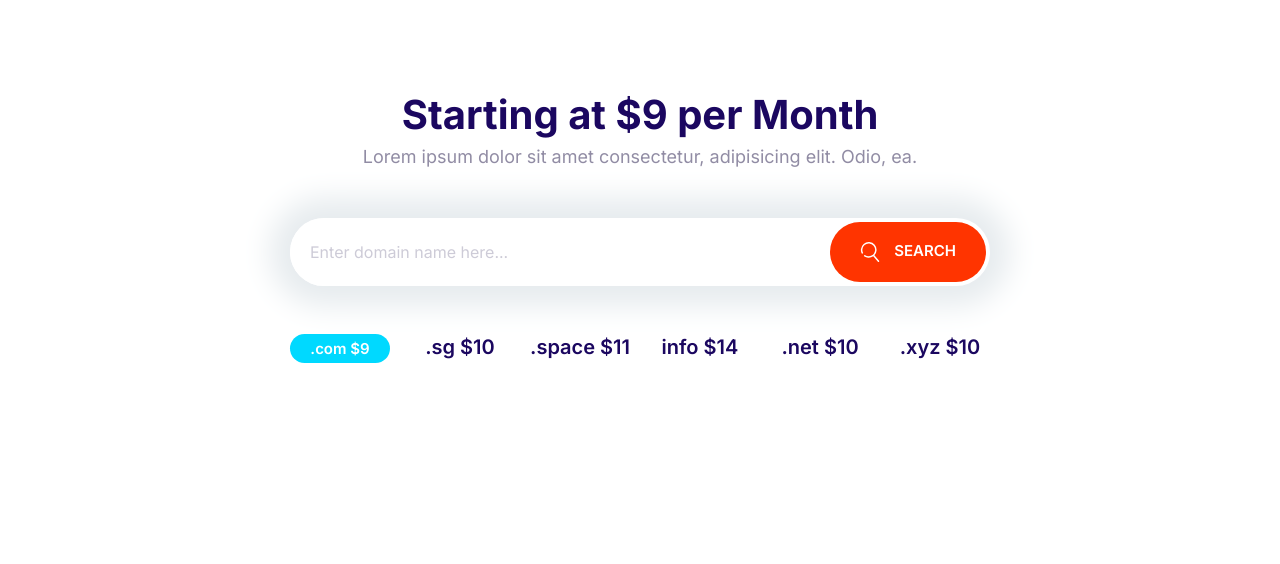
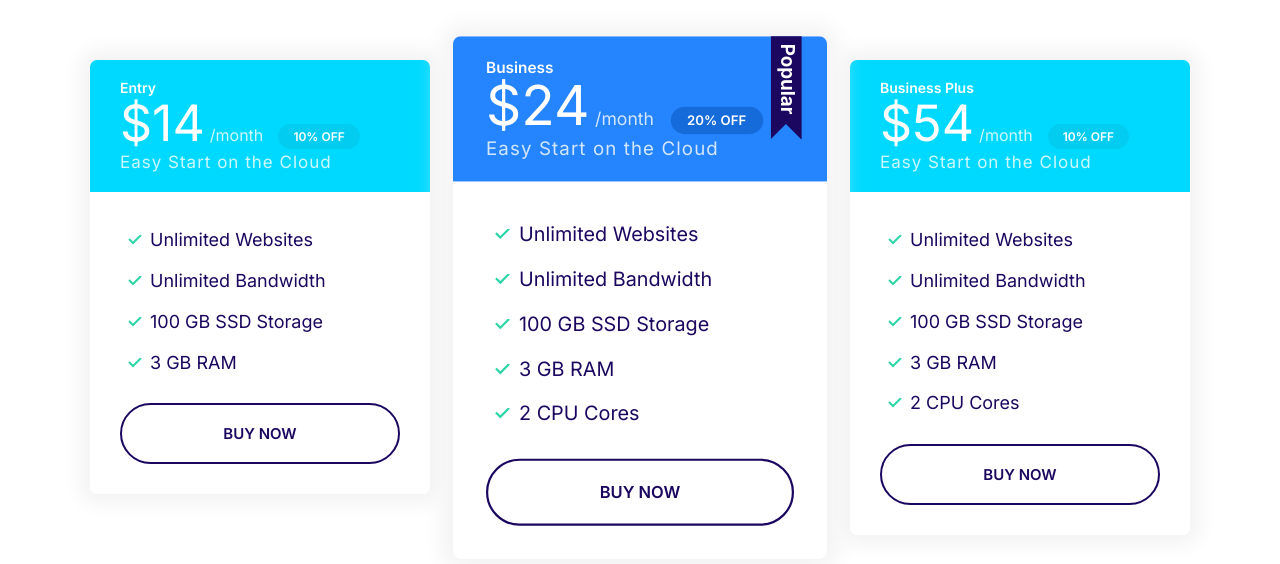
Before and after one commit to jodamo16/first-practice, a plain HTML site: page index.html in a window 1280 px wide. Drawn offline with Linux system fonts and the light colour scheme.

Commit message:
building the plans block.

```diff
--- a/CSS/styles.css
+++ b/CSS/styles.css
@@ -109,7 +109,7 @@ a {
 }
 
 .badge--primary {
-  background: var(--color-primary);
+  background: #166bda;
   color: var(--color-white);
 }
 
@@ -277,6 +277,7 @@ a {
   outline: 0;
   color: var(--color-headings);
   font-size: 2rem;
+  width: 100%;
 }
 
 ::placeholder {
@@ -332,6 +333,10 @@ a {
 }
 
 /*Plans*/
+.plan {
+  transition: transform 0.2s ease-out;
+}
+
 .plan__name {
   color: var(--color-white);
   font-size: 2.4rem;
@@ -362,6 +367,10 @@ a {
   margin-bottom: 2rem;
 }
 
+.plan--popular {
+  transform: scale(1.1);
+}
+
 .plan--popular .card__header {
   position: relative;
 }
@@ -373,6 +382,14 @@ a {
   position: absolute;
   top: -6px;
   right: 5%;
+}
+
+.plan:hover {
+  transform: scale(1.05);
+}
+
+.plan--popular:hover {
+  transform: scale(1.15);
 }
 
 @media screen and (min-width: 1024px) {
@@ -723,3 +740,15 @@ a {
     grid-template-columns: repeat(auto-fit, minmax(10rem, 1fr));
   }
 }
+
+/*plans block*/
+.block-plans .grid {
+  gap: 8rem 4rem;
+}
+
+.block-plans .card {
+  max-width: 500px;
+  margin: 0 auto;
+}
+
+/*features block*/
--- a/index.html
+++ b/index.html
@@ -15,34 +15,71 @@
     <link rel="stylesheet" href="./CSS/styles.css" />
   </head>
   <body>
-    <section class="block container block-domain">
-      <header class="block__header">
-        <h2>Starting at $9 per Month</h2>
-        <p>
-          Lorem ipsum dolor sit amet consectetur, adipisicing elit. Odio, ea.
-        </p>
-      </header>
-      <div class="input-group">
-        <input
-          class="input"
-          type="text"
-          placeholder="Enter domain name here..."
-        />
-        <button class="btn btn--accent">
-          <svg class="icon icon--white">
-            <use xlink:href="images/sprite.svg#search"></use>
-          </svg>
-          search
-        </button>
+    <section class="block container block-plans">
+      <div class="grid grid--1x3">
+        <div class="plan">
+          <div class="card card--secondary">
+            <header class="card__header">
+              <h3 class="plan__name">Entry</h3>
+              <span class="plan__price">$14</span>
+              <span class="plan__billing-cycle">/month</span>
+              <span class="badge badge--secondary badge--small">10% OFF</span>
+              <span class="plan__description">Easy Start on the Cloud</span>
+            </header>
+            <div class="card__body">
+              <ul class="list list--tick">
+                <li class="list__item">Unlimited Websites</li>
+                <li class="list__item">Unlimited Bandwidth</li>
+                <li class="list__item">100 GB SSD Storage</li>
+                <li class="list__item">3 GB RAM</li>
+              </ul>
+              <button class="btn btn--outline btn--block">Buy Now</button>
+            </div>
+          </div>
+        </div>
+        <div class="plan plan--popular">
+          <div class="card card--primary">
+            <header class="card__header">
+              <h3 class="plan__name">Business</h3>
+              <span class="plan__price">$24</span>
+              <span class="plan__billing-cycle">/month</span>
+              <span class="badge badge--primary badge--small">20% OFF</span>
+              <span class="plan__description">Easy Start on the Cloud</span>
+            </header>
+            <div class="card__body">
+              <ul class="list list--tick">
+                <li class="list__item">Unlimited Websites</li>
+                <li class="list__item">Unlimited Bandwidth</li>
+                <li class="list__item">100 GB SSD Storage</li>
+                <li class="list__item">3 GB RAM</li>
+                <li class="list__item">2 CPU Cores</li>
+              </ul>
+              <button class="btn btn--outline btn--block">Buy Now</button>
+            </div>
+          </div>
+        </div>
+        <div class="plan">
+          <div class="card card--secondary">
+            <header class="card__header">
+              <h3 class="plan__name">Business Plus</h3>
+              <span class="plan__price">$54</span>
+              <span class="plan__billing-cycle">/month</span>
+              <span class="badge badge--secondary badge--small">10% OFF</span>
+              <span class="plan__description">Easy Start on the Cloud</span>
+            </header>
+            <div class="card__body">
+              <ul class="list list--tick">
+                <li class="list__item">Unlimited Websites</li>
+                <li class="list__item">Unlimited Bandwidth</li>
+                <li class="list__item">100 GB SSD Storage</li>
+                <li class="list__item">3 GB RAM</li>
+                <li class="list__item">2 CPU Cores</li>
+              </ul>
+              <button class="btn btn--outline btn--block">Buy Now</button>
+            </div>
+          </div>
+        </div>
       </div>
-      <ul class="list block-domian__prices">
-        <li><span class="badge badge--secondary">.com $9</span></li>
-        <li>.sg $10</li>
-        <li>.space $11</li>
-        <li>info $14</li>
-        <li>.net $10</li>
-        <li>.xyz $10</li>
-      </ul>
     </section>
     <script src="js/main.js"></script>
   </body>
```
Also changed, not shown: components/plans-block.html (added, +66 -0 lines).
